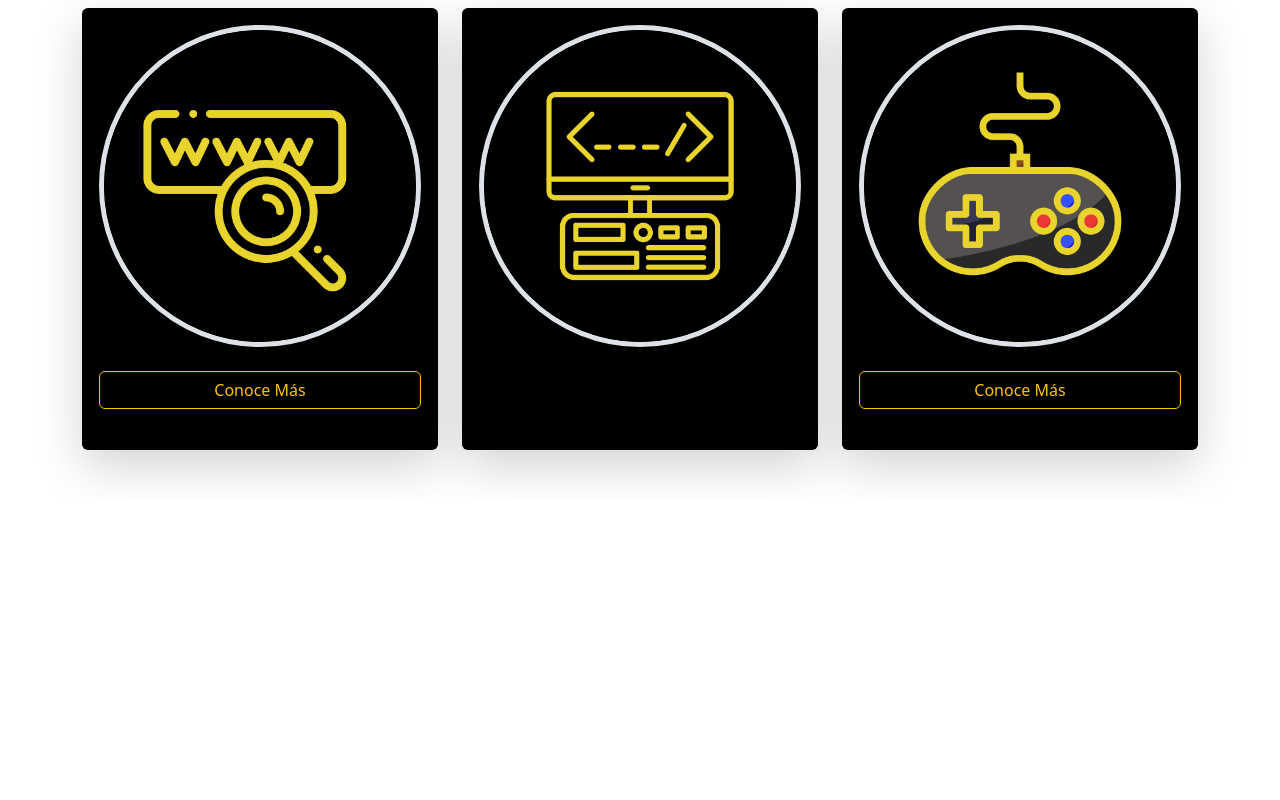
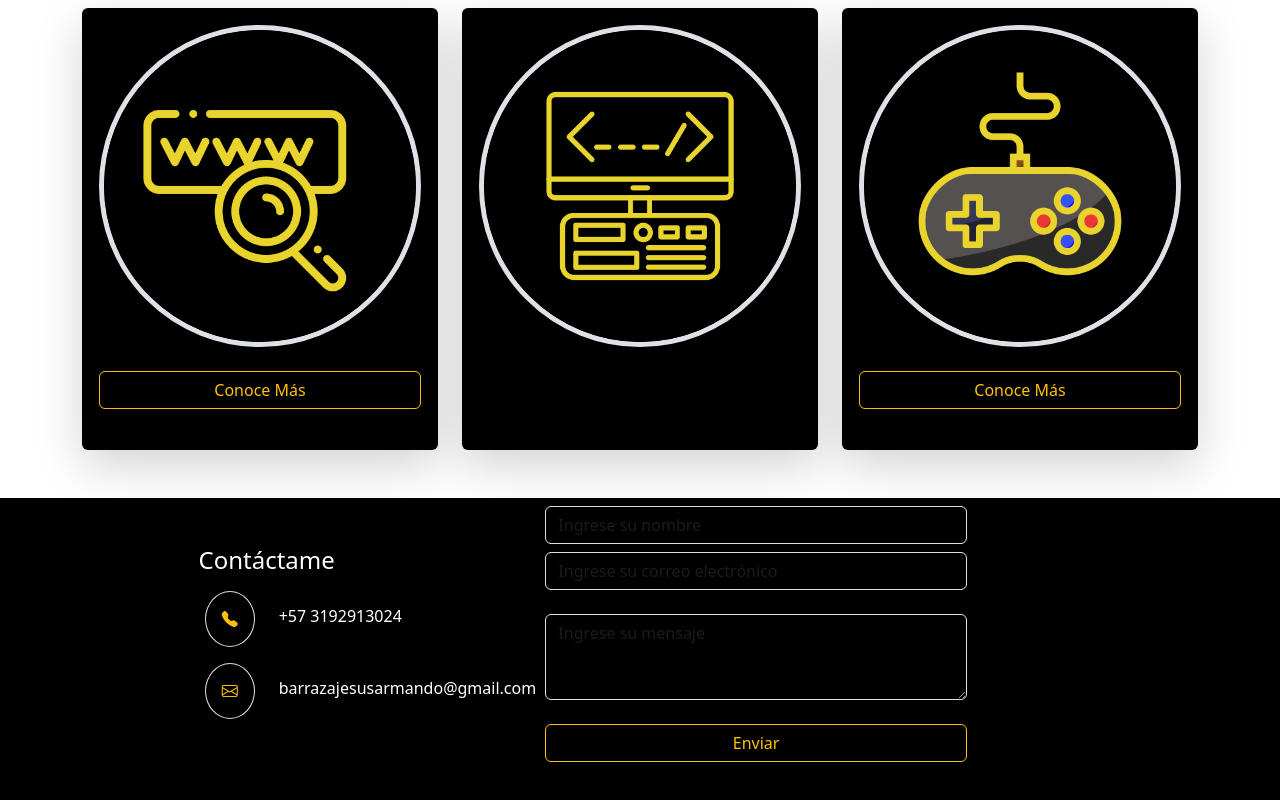
Before and after one commit to SystemSoftModel/proyectogsus, a React (Vite) app: page / in a window 1280 px wide. Shown: the part 476-1276 px from the top of the page. Before the commit the page ends 974 px from the top, so only its background shows below. Built offline with nearby package versions, Linux system fonts and the light colour scheme.

Commit message:
se agrega formulario

```diff
--- /dev/null
+++ b/src/Formulario/Formulario.css
@@ -0,0 +1,4 @@
+.form-control::placeholder {
+    color: rgb(164, 164, 164);
+    opacity: 1;
+}
--- /dev/null
+++ b/src/Formulario/Formulario.jsx
@@ -0,0 +1,85 @@
+import "./Formulario.css"
+export function Formulario() {
+  return (
+    <>
+      <link
+        rel="stylesheet"
+        href="https://cdn.jsdelivr.net/npm/bootstrap-icons@1.11.1/font/bootstrap-icons.css"
+      />
+      <title>Formulario</title>
+      <div className="container-fluid text-white">
+        <div className="row bg-black">
+
+          <div className="col-md-5 text-center my-5">
+            <h4>Contáctame</h4>
+            <br />
+            <div className="row">
+              <div className="col-6 text-end">
+                <i className="bi bi-telephone-fill border rounded-circle p-3 text-warning" />
+              </div>
+              <div className="col-6 text-start">
+                <h2 className="fs-6 ">+57 3192913024</h2>
+              </div>
+              <br />
+              <br />
+              <br />
+              <duv className="row">
+
+              </duv>
+              <div className="col-6 text-end">
+                <i className="bi bi-envelope border rounded-circle p-3 text-warning" />
+              </div>
+              <div className="col-6 text-start">
+                <h2 className="fs-6 ">barrazajesusarmando@gmail.com</h2>
+              </div>
+            </div>
+          </div>
+
+          {/* Columna derecha para el formulario */}
+          <div className="col-md-7 text-white">
+            <div className="col-7">
+              <div className="mb-3 ">
+                <form
+                  action="https://formspree.io/f/xeqwanaz"
+                  method="POST"
+                  role="form"
+                  className="text-white"
+                >
+                  <input
+                    type="nombre"
+                    className="text-white form-control bg-black mt-2"
+                    id="exampleFormControlInput1"
+                    placeholder="Ingrese su nombre"
+                  />
+                  <input
+                    type="email"
+                    className="text-white form-control bg-black mt-2"
+                    id="exampleFormControlInput1"
+                    placeholder="Ingrese su correo electrónico"
+                  />
+                  <label
+                    htmlFor="exampleFormControlTextarea1"
+                    className="form-label"
+                  ></label>
+                  <textarea
+                    className="text-white form-control bg-black text-white"
+                    id="exampleFormControlTextarea1"
+                    rows={3}
+                    placeholder="Ingrese su mensaje"
+                    defaultValue={""}
+                  />
+                  <br />
+                  <div className="mb-2 d-grid">
+                    <button type="submit" className="btn btn-outline-warning">
+                      Enviar
+                    </button>
+                  </div>
+                </form>
+              </div>
+            </div>
+          </div>
+        </div>
+      </div>
+    </>
+  );
+}
--- a/src/Home/Home.jsx
+++ b/src/Home/Home.jsx
@@ -2,6 +2,7 @@ import "./Home.css";
 import "animate.css";
 import { useEffect } from "react";
 import { Trabajos } from "../Trabajos/Trabajos";
+import { Formulario } from "../Formulario/formulario";
 
 export function Home() {
   let textEffect = false;
@@ -94,6 +95,7 @@ export function Home() {
         </div>
 
         <Trabajos></Trabajos>
+        <Formulario></Formulario>
 
       </body>
     </>
```
